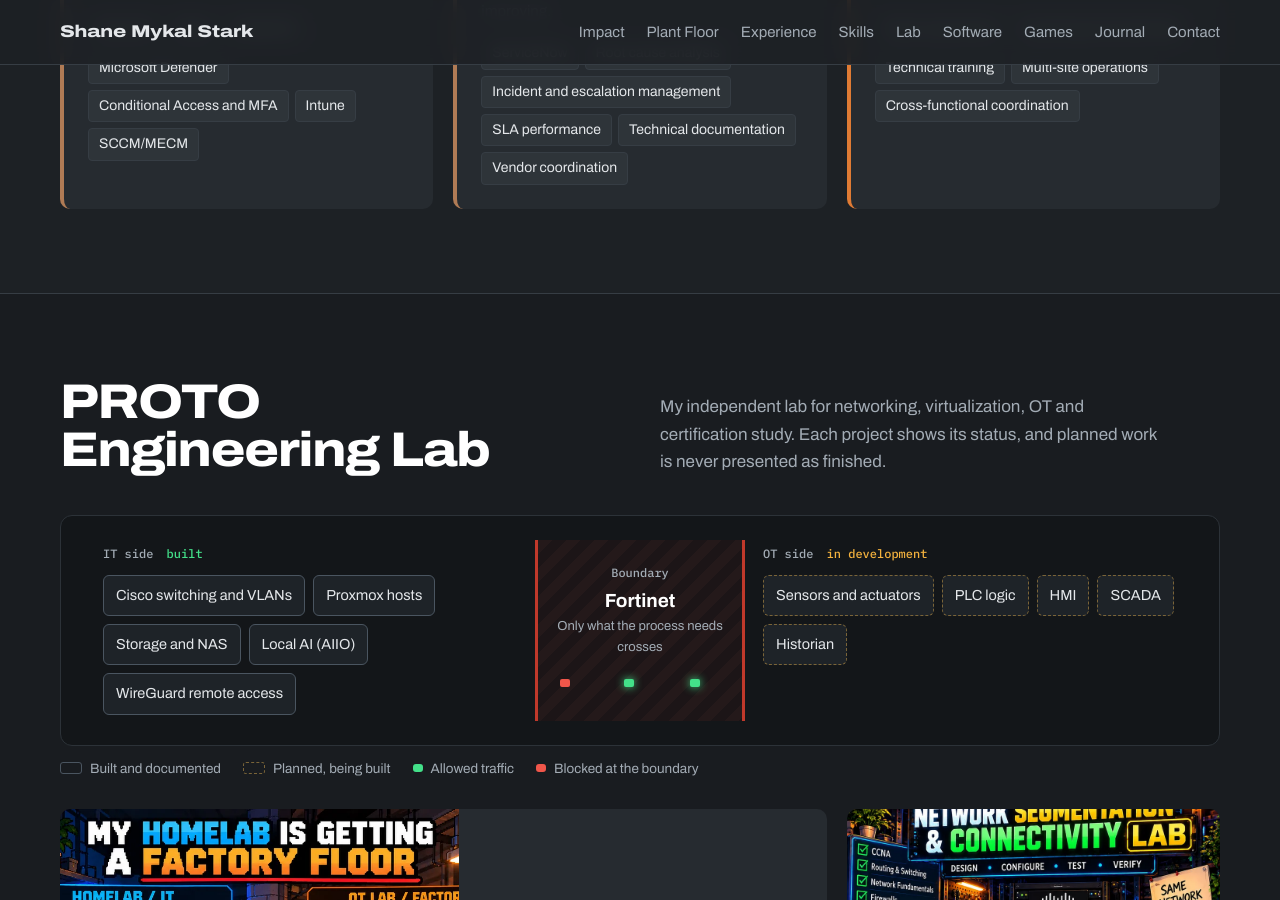
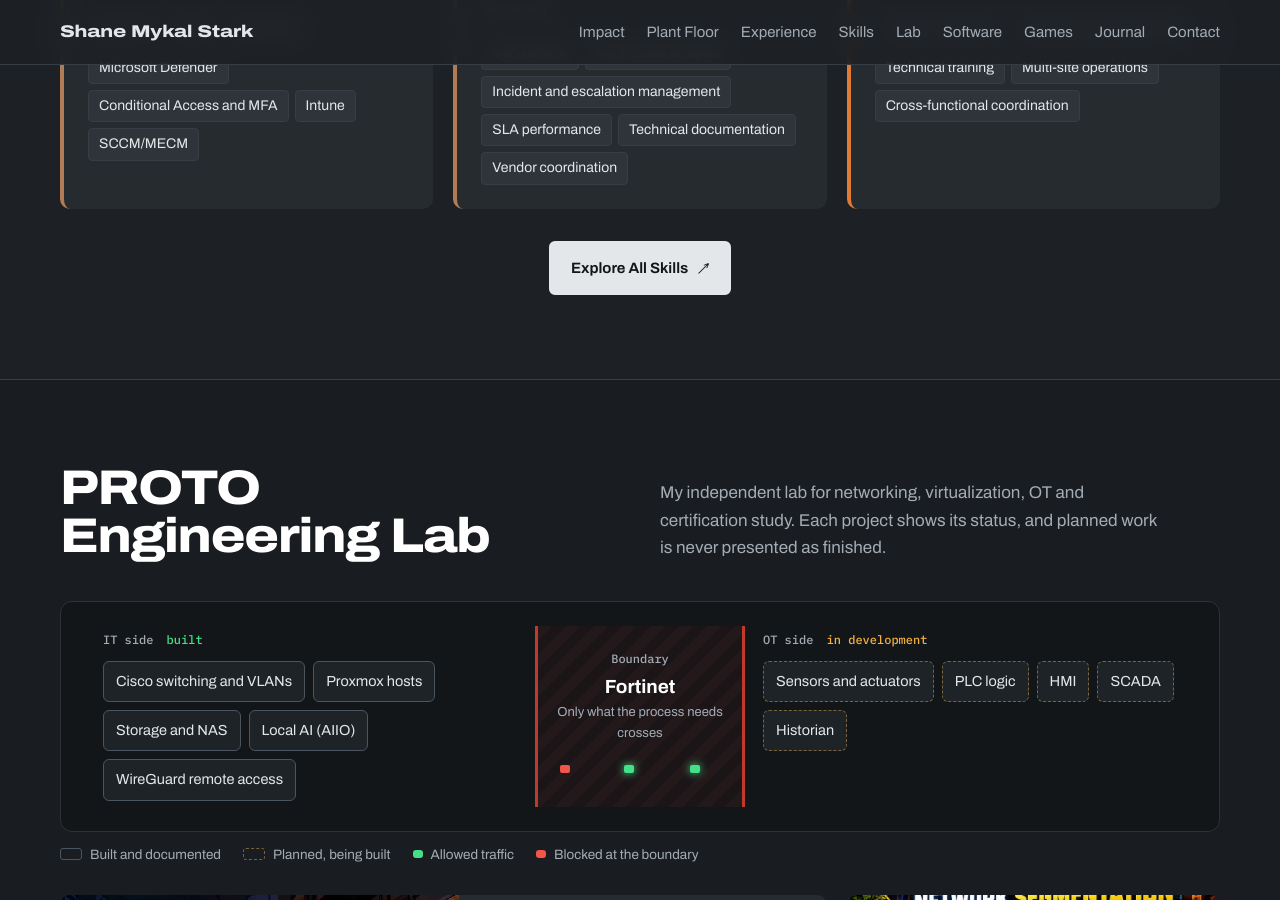
Before and after one commit to smykals/smykals.github.io, a Jekyll site: the page built from index.html, in a window 1280 px wide and 900 px high, scrolled down 5111 px. Built offline with Jekyll 4.4.1, drawn with Linux system fonts in a browser that asks for light colours.

Commit message:
Link skills section to detailed technical skills page

```diff
--- a/index.html
+++ b/index.html
@@ -539,6 +539,7 @@
         <ul class="chips"><li>Team supervision</li><li>Coaching and mentoring</li><li>Technical training</li><li>Multi-site operations</li><li>Cross-functional coordination</li></ul>
       </div>
     </div>
+    <div class="actions" style="justify-content:center; margin-top:32px;"><a class="btn primary" href="technical-skills.html">Explore All Skills <span aria-hidden="true">↗</span></a></div>
   </div>
 </section>
 
```
